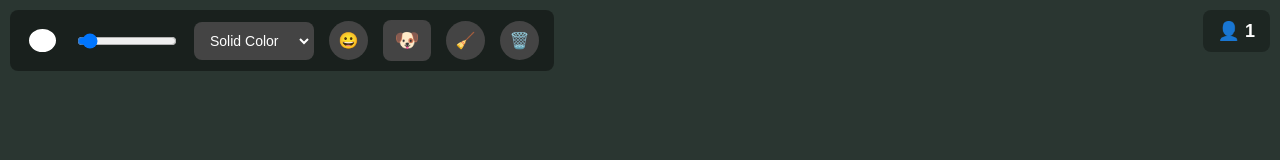
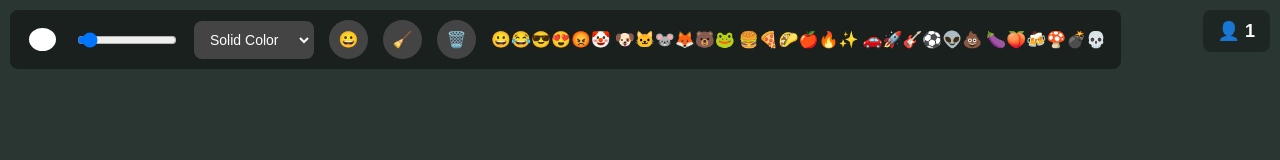
Before and after one commit to Pneumatic-Steel/Chalk-Live, a website: page index.html in a window 1280 px wide. Drawn offline with nearby package versions, Linux system fonts and the light colour scheme.

Commit message:
Update index.html

```diff
--- a/index.html
+++ b/index.html
@@ -9,7 +9,7 @@
 <body>
     <div id="toolbar">
         <input type="color" id="color-picker" value="#ffffff" title="Choose Color">
-        <input type="range" id="brush-size" min="1" max="50" value="4" title="Brush Size/Sticker Size">
+        <input type="range" id="brush-size" min="1" max="50" value="4" title="Brush Size / Sticker Size">
 
         <select id="brush-effect" title="Brush Effect">
             <option value="none">Solid Color</option>
@@ -19,12 +19,20 @@
             <option value="galaxy">🌌 Galaxy</option>
         </select>
 
-        <!-- The Emoji Sticker Tool -->
-        <div class="tool-btn" id="emoji-btn" title="Emoji Stamp Mode">😀</div>
-        <input type="text" id="emoji-input" placeholder="🐶" maxlength="5" title="Type an emoji here!">
+        <!-- The new Emoji Library Toggle -->
+        <div class="tool-btn" id="emoji-btn" title="Emoji Sticker Library">😀</div>
 
         <div class="tool-btn" id="eraser-btn" title="Eraser">🧹</div>
         <div class="tool-btn" id="clear-btn" title="Clear Board">🗑️</div>
+
+        <!-- The Pop-Out Emoji Menu -->
+        <div id="emoji-library">
+            <span>😀</span><span>😂</span><span>😎</span><span>😍</span><span>😡</span><span>🤡</span>
+            <span>🐶</span><span>🐱</span><span>🐭</span><span>🦊</span><span>🐻</span><span>🐸</span>
+            <span>🍔</span><span>🍕</span><span>🌮</span><span>🍎</span><span>🔥</span><span>✨</span>
+            <span>🚗</span><span>🚀</span><span>🎸</span><span>⚽</span><span>👽</span><span>💩</span>
+            <span>🍆</span><span>🍑</span><span>🍻</span><span>🍄</span><span>💣</span><span>💀</span>
+        </div>
     </div>
 
     <div id="counter">👤 <span id="user-count">1</span></div>
```
